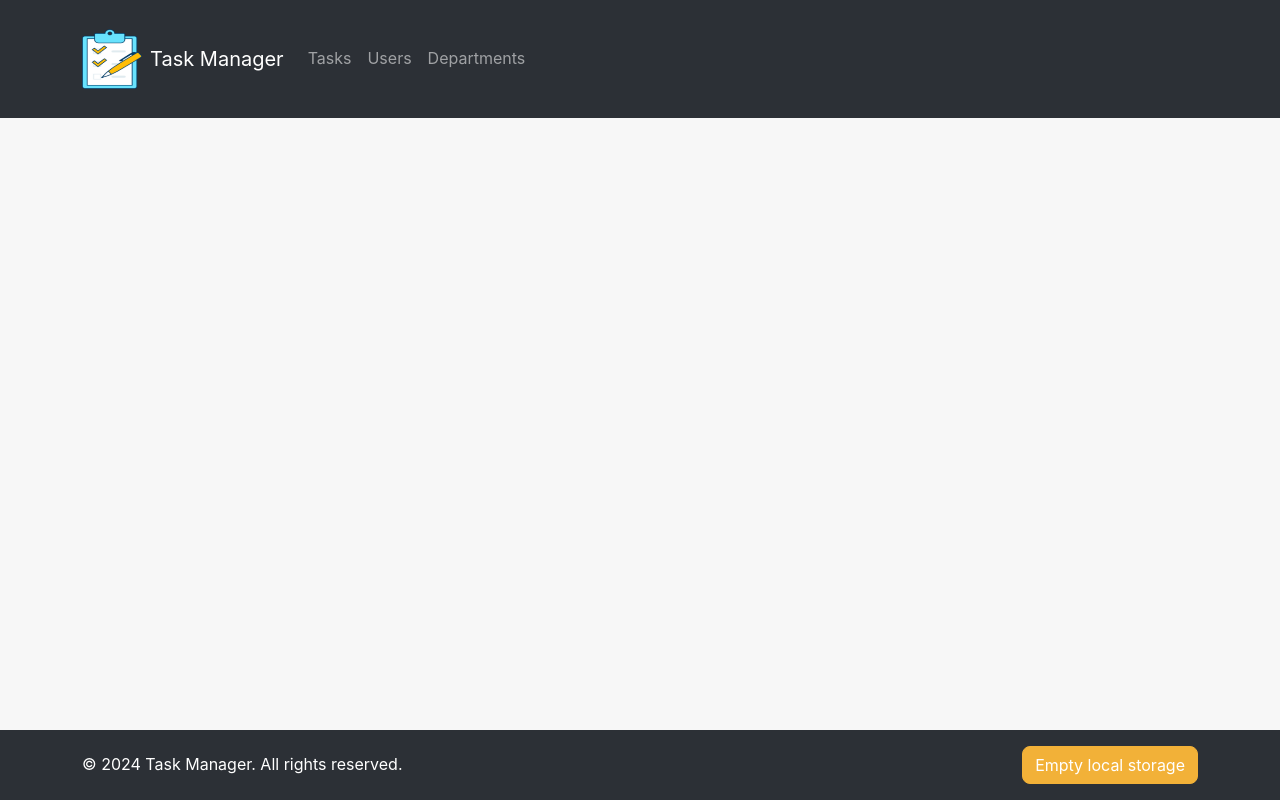
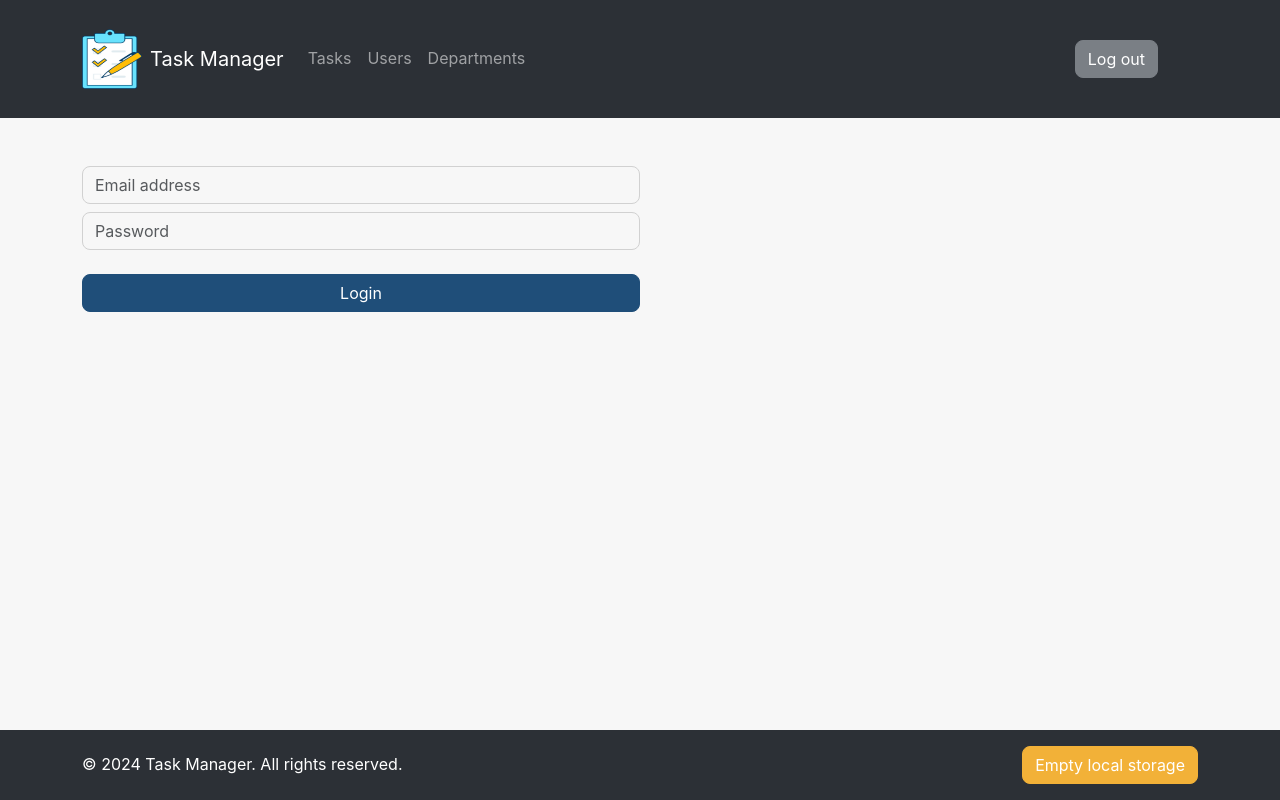
Before and after one commit to ivarsaris/taskmanager, an Angular app: page /login in a window 1280 px wide. Before the commit this address led to /. Built offline with nearby package versions, Linux system fonts and the light colour scheme.

Commit message:
create basic login functionality

```diff
--- a/src/app/app.component.html
+++ b/src/app/app.component.html
@@ -27,9 +27,14 @@
               </li>
           </ul>
 
-          <button *ngIf="getCurrentRoute() === 'tasks'" class="btn btn-light ms-auto" data-bs-toggle="modal" data-bs-target="#newTaskModal">Create Task</button>
-          <button *ngIf="getCurrentRoute() === 'users'" class="btn btn-light ms-auto" data-bs-toggle="modal" data-bs-target="#newUserModal">Create User</button>
-          <button *ngIf="getCurrentRoute() === 'departments'" class="btn btn-light ms-auto" data-bs-toggle="modal" data-bs-target="#newDepartmentModal">Create Department</button>
+          <button class="btn btn-secondary mr-5" (click)="logOutUser()">Log out</button>
+
+          <button *ngIf="getCurrentRoute() === 'tasks'" class="btn btn-light ms-auto" data-bs-toggle="modal"
+            data-bs-target="#newTaskModal">Create Task</button>
+          <button *ngIf="getCurrentRoute() === 'users'" class="btn btn-light ms-auto" data-bs-toggle="modal"
+            data-bs-target="#newUserModal">Create User</button>
+          <button *ngIf="getCurrentRoute() === 'departments'" class="btn btn-light ms-auto" data-bs-toggle="modal"
+            data-bs-target="#newDepartmentModal">Create Department</button>
         </div>
       </nav>
     </div>
--- a/src/app/app.component.ts
+++ b/src/app/app.component.ts
@@ -21,6 +21,9 @@ export class AppComponent {
 
   getCurrentRoute() {
     switch (this.router.url) {
+      case '/login':
+        return 'login';
+        break;
       case '/tasks':
         return 'tasks';
         break;
@@ -38,6 +41,16 @@ export class AppComponent {
   title = 'taskmanager';
 
   /**
+   * log user out
+   */
+  logOutUser() {
+    localStorage.removeItem('taskmanager_rights');
+    setTimeout(() => {
+      this.router.navigate(['login']);
+    }, 1000);
+  }
+
+  /**
    * empty local storage values, users, department, and tasks
    */
   emptyLocalStorage() {
--- /dev/null
+++ b/src/app/login/login.component.html
@@ -0,0 +1,26 @@
+<div class="row"  >
+    <div class="col-12">
+        <form name="loginForm" class="loginForm mt-4" action="#" method="POST" >
+            <div class="form-group my-2 w-50">
+                <input type="email" #userEmailInput class="form-control email" name="emailId" required
+                    placeholder="Email address">
+            </div>
+            <div class="form-group my-2 w-50">
+                <div class="pwdMask">
+                    <span class="d-flex">
+                        <input type="text"  #userPasswordInput class="form-control password" name="password"
+                            placeholder="Password">
+                    </span>
+                </div>
+            </div>
+            <div class="form-group mt-4 w-50">
+                <button class="btn btn-primary w-100" (click)="loginUser()" type="button">
+                    Login
+                </button>
+            </div>
+        </form>
+    </div>
+    <div class="col-12" *ngIf="unvalidLoginCredentials === true">
+        These login credentials are invalid
+    </div>
+</div>
--- /dev/null
+++ b/src/app/login/login.component.ts
@@ -0,0 +1,33 @@
+import { NgIf } from '@angular/common';
+import { Component, ElementRef, ViewChild } from '@angular/core';
+import { Router } from '@angular/router';
+import { NgModel } from '@angular/forms';
+
+@Component({
+  selector: 'app-login',
+  standalone: true,
+  imports: [NgIf],
+  templateUrl: './login.component.html',
+  styleUrl: './login.component.scss'
+})
+export class LoginComponent {
+  invalidLoginCredentials: boolean = false;
+  @ViewChild('userEmailInput') userEmailInput !: ElementRef;
+  @ViewChild('userPasswordInput') userPasswordInput !: ElementRef;
+
+  constructor(private router: Router) { }
+
+  loginUser() {
+    if (this.userEmailInput.nativeElement.value === 'manager@taskmanager.com' && this.userPasswordInput.nativeElement.value == 'manager') {
+      localStorage.setItem('taskmanager_rights', 'manager');
+    } else if (this.userEmailInput.nativeElement.value === 'teamleader@taskmanager.com' && this.userPasswordInput.nativeElement.value == 'teamleader') {
+      localStorage.setItem('taskmanager_rights', 'teamleader');
+    } else if (this.userEmailInput.nativeElement.value === 'employee@taskmanager.com' && this.userPasswordInput.nativeElement.value == 'employee') {
+      localStorage.setItem('taskmanager_rights', 'employee');
+    } else {
+      this.invalidLoginCredentials = true;
+      return;
+    }
+    this.router.navigate(['tasks']);
+  }
+}
```
Also changed, not shown: src/app/app.routes.ts (+10 -0 lines), src/app/login/login.component.scss (added), 1 other file (tests, documents, lock files or other folders). Lines whose indentation alone changed are shown as unchanged.
